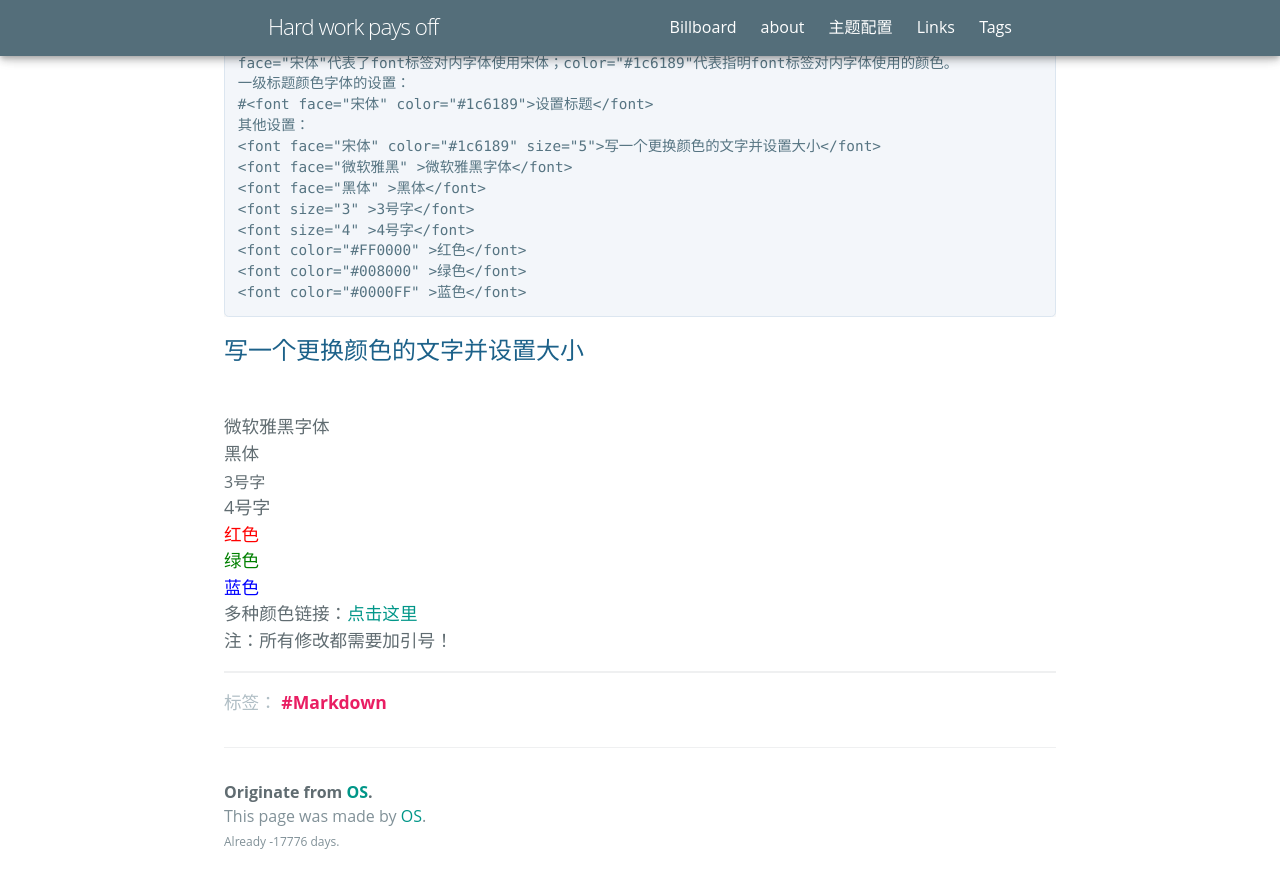
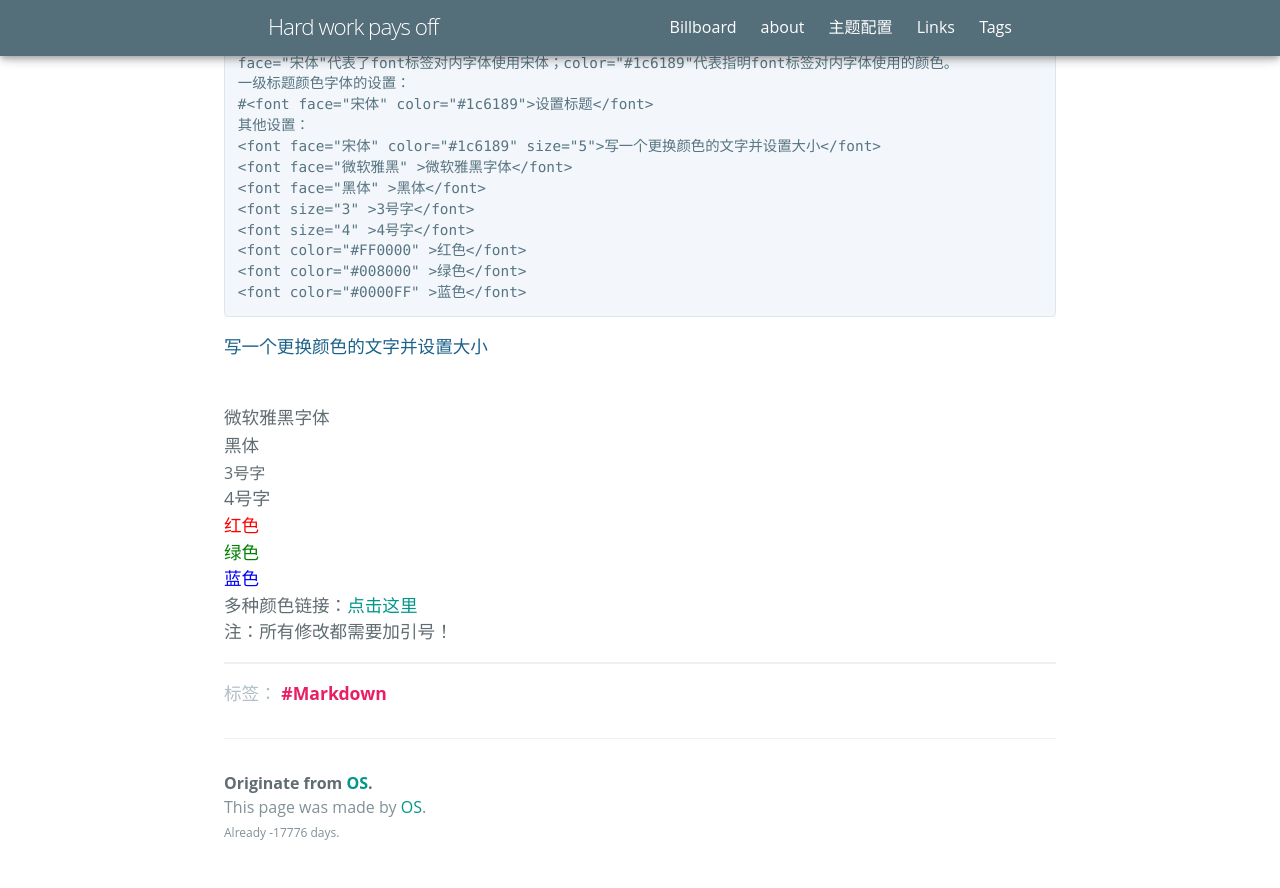
Before and after one commit to xiaoshou0427/xiaoshou0427.github.io, a Jekyll site: the page built from _posts/2019-09-02-Markdown.md, in a window 1280 px wide and 900 px high, scrolled down 5163 px. Shown: the top 888 px of the window. Built offline with Jekyll 4.4.1, drawn with Linux system fonts in a browser that asks for light colours; some web fonts are replaced.

Commit message:
Update 2019-09-02-Markdown.md

````diff
--- a/_posts/2019-09-02-Markdown.md
+++ b/_posts/2019-09-02-Markdown.md
@@ -183,8 +183,7 @@ face="宋体"代表了font标签对内字体使用宋体；color="#1c6189"代表
 <font color="#008000" >绿色</font>
 <font color="#0000FF" >蓝色</font>
 ```
-
-<font face="宋体" color="#1c6189" size="5">写一个更换颜色的文字并设置大小</font><br><font face="微软雅黑" >微软雅黑字体</font><br><font face="黑体" >黑体</font><br><font size="3" >3号字</font><br><font size="4" >4号字</font><br><font color="#FF0000" >红色</font><br><font color="#008000" >绿色</font><br><font color="#0000FF" >蓝色</font>
+<font face="宋体" color="#1c6189" >写一个更换颜色的文字并设置大小</font><br><font face="微软雅黑" >微软雅黑字体</font><br><font face="黑体" >黑体</font><br><font size="3" >3号字</font><br><font size="4" >4号字</font><br><font color="#FF0000" >红色</font><br><font color="#008000" >绿色</font><br><font color="#0000FF" >蓝色</font>
 多种颜色链接：<a href="https://blog.csdn.net/weixin_40343504/article/details/82683796" target="_blank">点击这里</a><br>
 注：所有修改都需要加引号！
 
````
